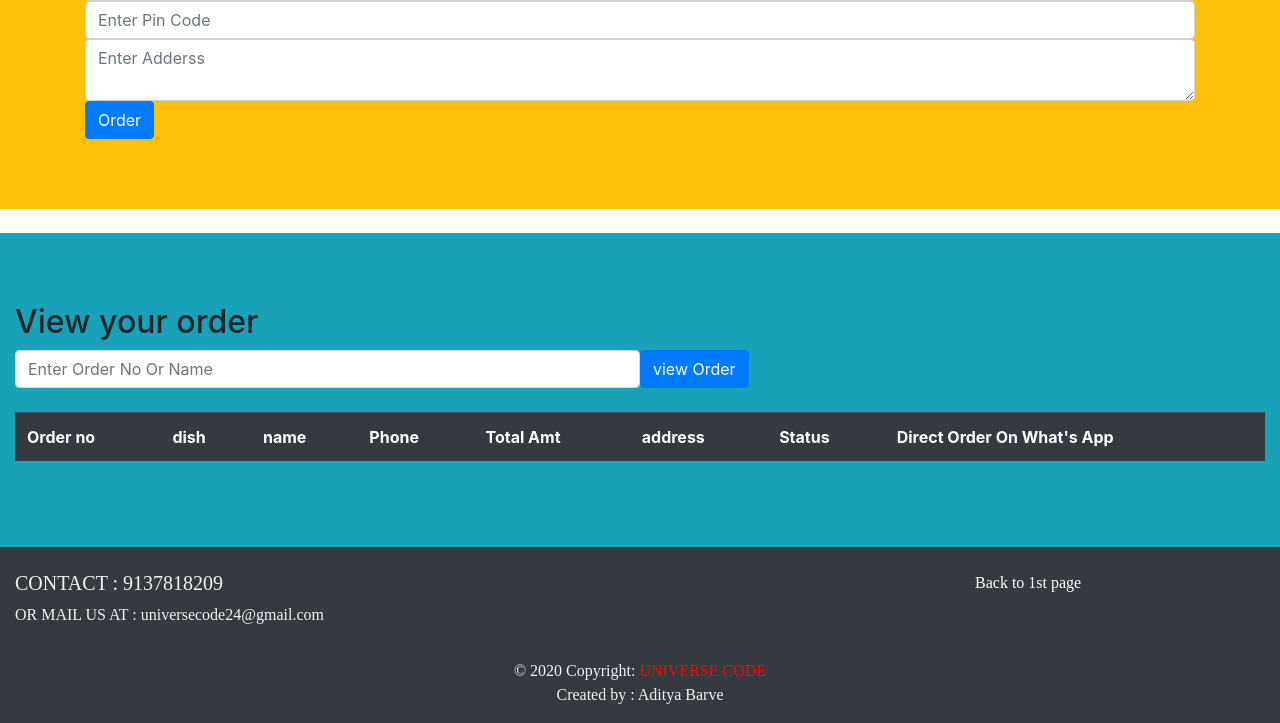
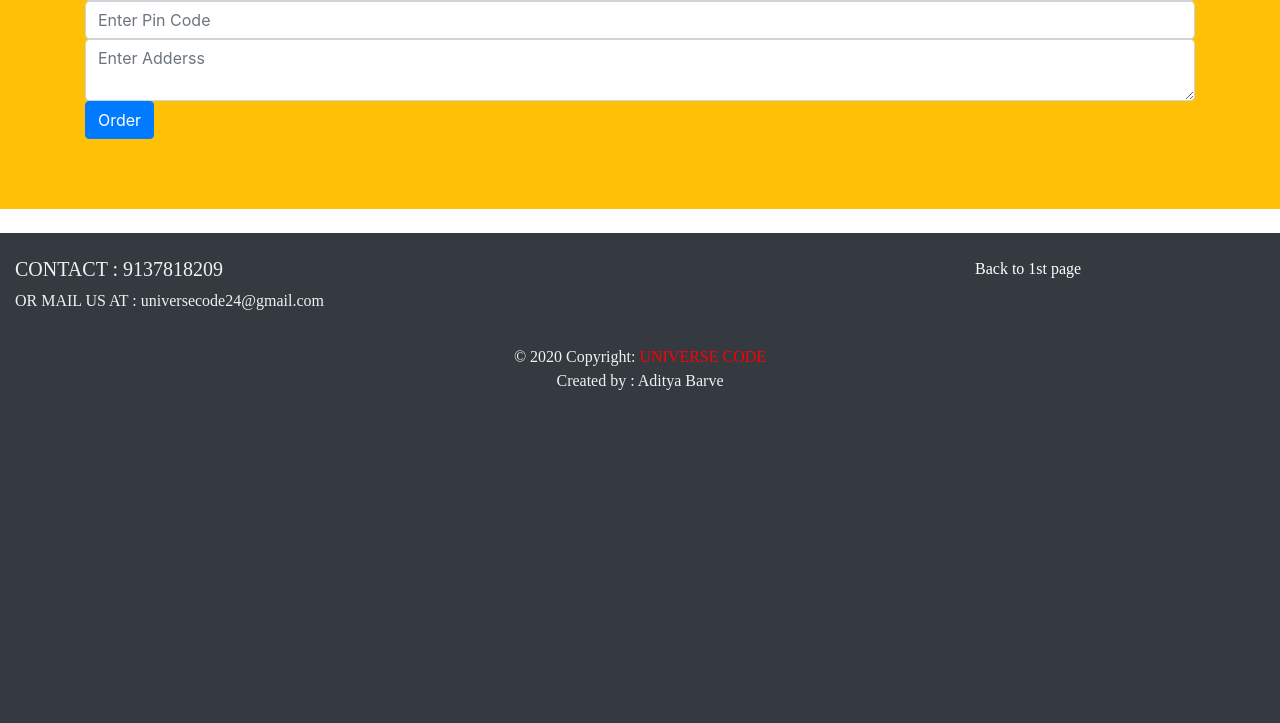
Before and after one commit to adityabarve28/hotel_project, a PHP site: page /order.php in a window 1280 px wide. Shown: the part 2166-2889 px from the top of the page. After the commit the page ends 2556 px from the top, so only its background shows below. Run offline with PHP 8.4, Linux system fonts and the light colour scheme; data comes from the database, SQL or seed files in the repository; lists and menus that the app fills with data are empty.

Commit message:
Added Initial Project Files

```diff
--- a/order.php
+++ b/order.php
@@ -351,84 +351,7 @@ else
             //echo $result; ?>
 
         <!--MENU END-->
-        <form action="" method="POST">
-         <div class="menu container-fluid bg-info table-responsive" id="menu" style="padding-top:70px;padding-bottom:70px">
 
-            <h2 style="overflow-y:hidden;">View your order</h2>
-            <input type="text" name="search" class="form-control" placeholder="Enter Order No Or Name" style="width:50%; float:left;">
-             <button type="submit" class="btn btn-primary" name="goo">view Order</button>
-            <br><br>
-             <table class='table table-dark table-hover'>
-
-      <tr>
-         <th>Order no</th>
-        <th>dish</th>
-
-        <th>name</th>
-        <th>Phone</th>
-        <th>Total Amt</th>
-          <th>address</th>
-          <th>Status</th>
-          <th>Direct Order On What's App</th>
-        </tr>
-                 <?php
-             if(isset($_POST['goo'])){
-
-                 $srch=$_POST['search'];
-                  $querry11 = "SELECT * FROM orders WHERE ORDERNO = '$srch' OR NAME = '$srch'";
-        $querry22 = mysqli_query($link,$querry11);
-        $i = 0;
-        while($querry33 = mysqli_fetch_assoc($querry22)){
-            $i++;
-
-
-            $id = $querry33['ID'];
-            $orderno= $querry33['ORDERNO'];
-            $status= $querry33['STATUS'];
-            $title = $querry33['ORDERS'];
-            $sbtitle = $querry33['NAME'];
-            $content = $querry33['PHONE'];
-            $contentt = $querry33['ADDRESS'];
-            $total = $querry33['TOTAL'];
-?>
-
-
-
-
-
-
-
-      <?php
-        echo "
-
-
-            <tr>
-            <td> <h5 style='overflow-y:hidden;'>".$querry33['ORDERNO']."</h5> </td>
-            <td> <h5 style='overflow-y:hidden;'>".$querry33['ORDERS']."</h5> </td>
-
-            <td><h5 style='overflow-y:hidden;'>".$querry33['NAME']."</h5></td>
-            <td><h5 style='overflow-y:hidden;'>".$querry33['PHONE']." </h5></td>
-            <td><h5 style='overflow-y:hidden;'>".$querry33['TOTAL']." </h5></td>
-             <td><h5 style='overflow-y:hidden;'>".$querry33['ADDRESS']." </h5></td>
-             <td><h5 style='overflow-y:hidden;'>".$querry33['STATUS']." </h5></td>
-             <td> <a href='https://api.whatsapp.com/send?phone=919137818209&text=$title $sbtitle $content $contentt $orderno'>Send This Order On What's App
-            </a></td>
-
-            </tr>
-             ";
-
-        }/*}
-                 else{
-                     echo '<script>alert("Enter Correct Order No")</script>';
-                 }*/
-             }
-    ?></table>
-
-
-
-        </div>
-
-        </form>
          <!--FOOTER-->
     <footer class="page-footer font-small blue pt-4 bg-dark navbar-dark" style="font-family: 'Cormorant Garamond', serif;">
 
```
Also changed, not shown: index.html (+32 -14 lines), style.css (+57 -25 lines), admin.php (line endings or trailing spaces).
